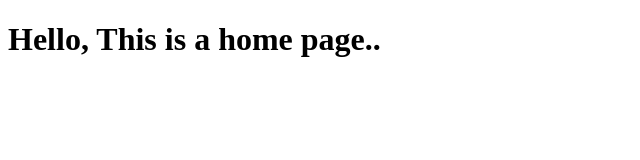
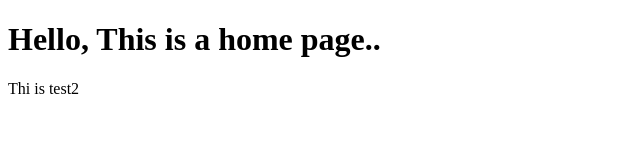
Before and after one commit to dineshGargCreole/git-learning, a plain HTML site: page index.html in a window 1280 px wide. Shown: the full height of the page, 0-640 px from the left. Drawn offline with Linux system fonts and the light colour scheme.

Commit message:
update test2

```diff
--- a/index.html
+++ b/index.html
@@ -7,5 +7,6 @@
   </head>
   <body>
     <h1>Hello, This is a home page..</h1>
+    <p>Thi is test2</p>
   </body>
 </html>
```
